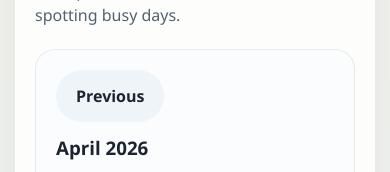
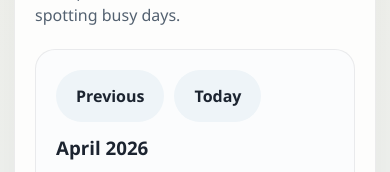
Before and after one commit to mordenkainennn/ZenWhen, a Vue app: page /calendar in a window 390 px wide. Shown: the part 794-966 px from the top of the page. Built offline with nearby package versions, Linux system fonts and the light colour scheme.

Commit message:
feat: guard destructive task actions in the UI
Add confirmation before deleting tasks so accidental
removals are less likely across reminder, inbox, and
review flows.

Disable task action buttons while an operation is in
progress to prevent repeated clicks and duplicate
mutations.

```diff
--- a/src/pages/CalendarPage.vue
+++ b/src/pages/CalendarPage.vue
@@ -10,6 +10,7 @@ import {
   formatMonthLabel,
   getMonthGrid,
   nowIso,
+  startOfMonthKey,
   toDateKey,
   todayKey,
 } from "@/utils/date";
@@ -51,10 +52,17 @@ const selectedDayLabel = computed(() => formatLongDate(selectedDateKey.value));
 
 function showPreviousMonth() {
   visibleMonth.value = addMonths(visibleMonth.value, -1);
+  selectedDateKey.value = startOfMonthKey(visibleMonth.value);
 }
 
 function showNextMonth() {
   visibleMonth.value = addMonths(visibleMonth.value, 1);
+  selectedDateKey.value = startOfMonthKey(visibleMonth.value);
+}
+
+function jumpToToday() {
+  visibleMonth.value = nowIso();
+  selectedDateKey.value = todayKey();
 }
 
 function selectDay(dateKey: string) {
@@ -77,7 +85,10 @@ function selectDay(dateKey: string) {
 
     <section v-else class="calendar-shell">
       <div class="calendar-toolbar">
-        <button class="secondary-button" type="button" @click="showPreviousMonth">Previous</button>
+        <div class="calendar-toolbar-actions">
+          <button class="secondary-button" type="button" @click="showPreviousMonth">Previous</button>
+          <button class="secondary-button" type="button" @click="jumpToToday">Today</button>
+        </div>
         <h3>{{ formatMonthLabel(visibleMonth) }}</h3>
         <button class="secondary-button" type="button" @click="showNextMonth">Next</button>
       </div>
--- a/src/styles/main.css
+++ b/src/styles/main.css
@@ -234,6 +234,12 @@ button:disabled {
   align-items: center;
   justify-content: space-between;
   gap: 12px;
+}
+
+.calendar-toolbar-actions {
+  display: flex;
+  flex-wrap: wrap;
+  gap: 10px;
 }
 
 .calendar-toolbar h3,
@@ -548,6 +554,10 @@ button:disabled {
     flex-direction: column;
   }
 
+  .calendar-toolbar-actions {
+    width: 100%;
+  }
+
   .loading-state {
     align-items: flex-start;
   }
--- a/src/utils/date.ts
+++ b/src/utils/date.ts
@@ -36,6 +36,10 @@ export function addMonths(value: string, months: number) {
   return dayjs(value).add(months, "month").toISOString();
 }
 
+export function startOfMonthKey(value: string) {
+  return dayjs(value).startOf("month").format("YYYY-MM-DD");
+}
+
 export function getMonthGrid(value: string) {
   const monthStart = dayjs(value).startOf("month");
   const gridStart = monthStart.startOf("week");
```
